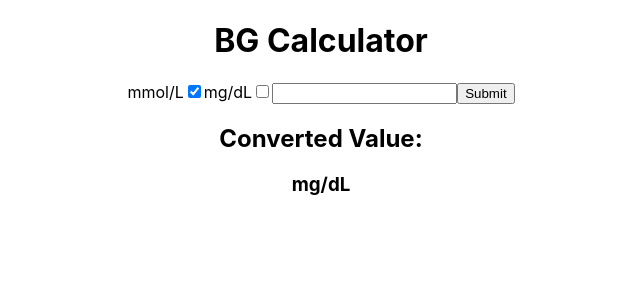
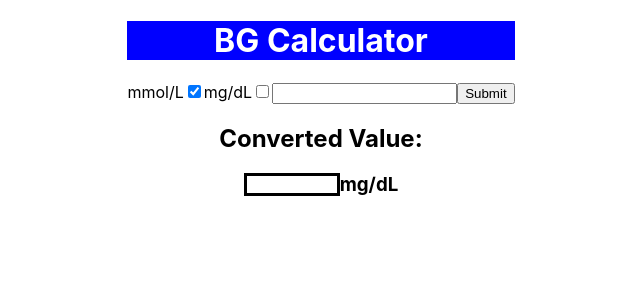
Before and after one commit to AlecCodes/ReactBGCalculator, a React (Create React App) app: page / in a window 1280 px wide. Shown: the top 300 px of the page, without its empty margins (319-959 px from the left). Built offline with nearby package versions, Linux system fonts and the light colour scheme.

Commit message:
box around result

```diff
--- a/src/App.css
+++ b/src/App.css
@@ -1,5 +1,25 @@
+h3{
+  display: flex;
+  justify-content: center;
+}
+#results{
+  width:  90px;
+  border: solid;
+}
+
 .App {
+  display: flex;
+  justify-content: center;
+  height: 100vh;
   text-align: center;
+}
+
+h1{
+  color: white;
+  background-color: blue;
+}
+
+.ParentContainer{
 }
 
 .App-logo {
--- a/src/App.js
+++ b/src/App.js
@@ -54,6 +54,7 @@ function App() {
     //use label html tag!
 
     <div className="App">
+      <div className='parentContainer'>
         <h1>BG Calculator</h1>
         <div className="formContainer">
           <form onSubmit={submitHandler}>
@@ -77,7 +78,8 @@ function App() {
         <div className="resultsContainer">
           <div>
             <h2>Converted Value:</h2>
-          <h3>{resultsState}  {unitConversionState}</h3>
+            <h3><span id='results'>{resultsState}</span> {unitConversionState}</h3>
+          </div>
         </div>
       </div>
     </div>
```
Lines whose indentation alone changed are shown as unchanged.
